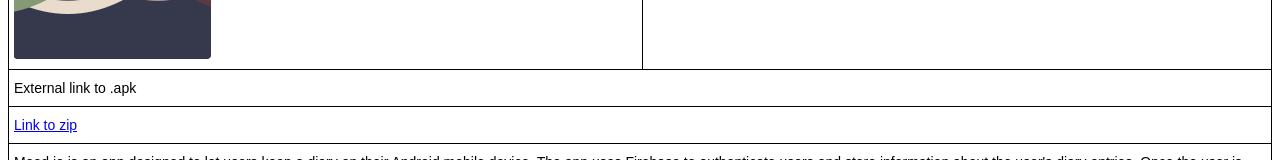
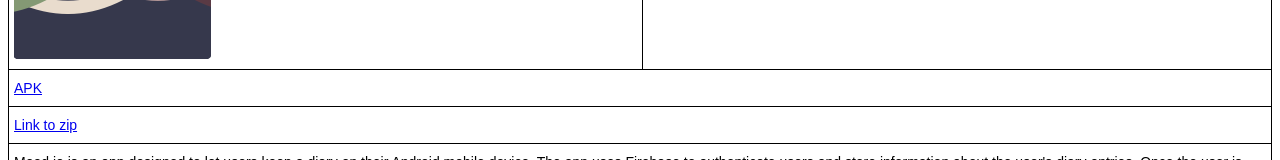
Before and after one commit to jzirkin/cmsc436-feelings_diary, a plain HTML site: page Group 22 - Feelings Diary.html in a window 1280 px wide. Shown: the part 157-317 px from the top of the page. Drawn offline with Linux system fonts and the light colour scheme.

Commit message:
added apk link

```diff
--- a/Group 22 - Feelings Diary.html
+++ b/Group 22 - Feelings Diary.html
@@ -11,7 +11,7 @@
         <td class="tg-031e">Mood.io</td>
     </tr>
     <tr>
-        <td class="tg-031e" colspan="2">External link to .apk</td>
+        <td class="tg-031e" colspan="2"><a href="https://github.com/jzirkin/cmsc436-feelings_diary/raw/master/FeelingsDiary.apk">APK</a></td>
     </tr>
     <tr>
         <td class="tg-031e" colspan="2"><a href="https://github.com/jzirkin/cmsc436-feelings_diary/raw/doc-stuff/feelingsdiary.zip">Link to zip</a></td>
```
